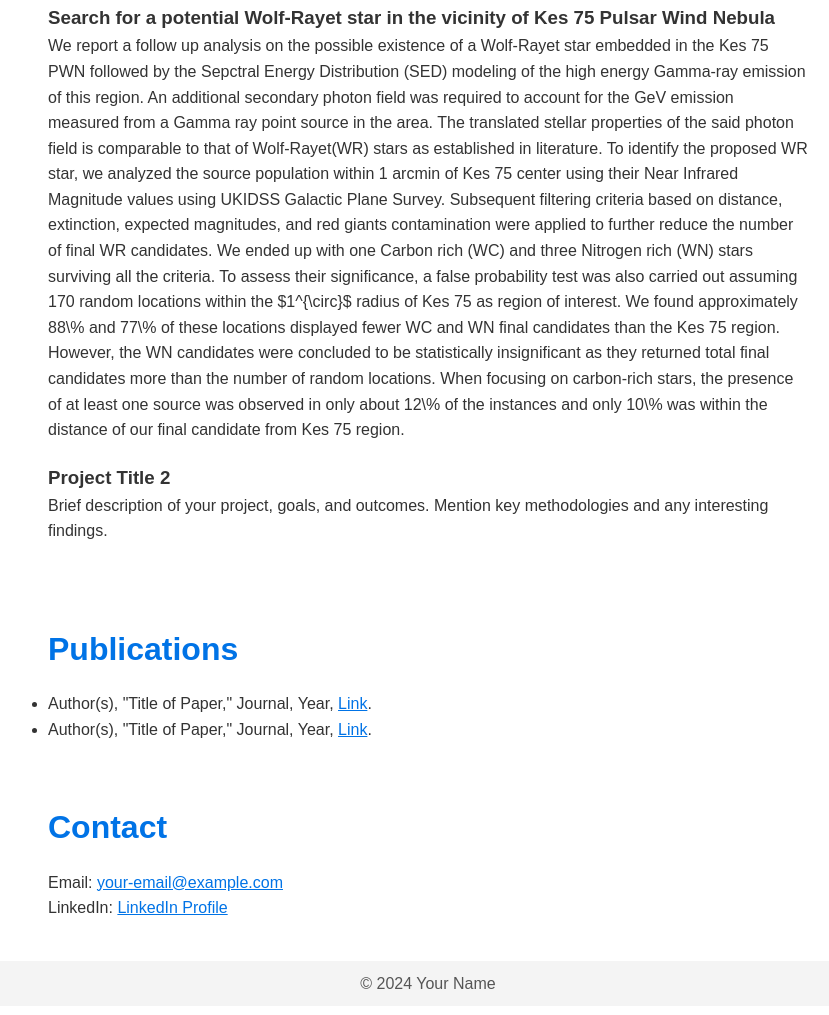
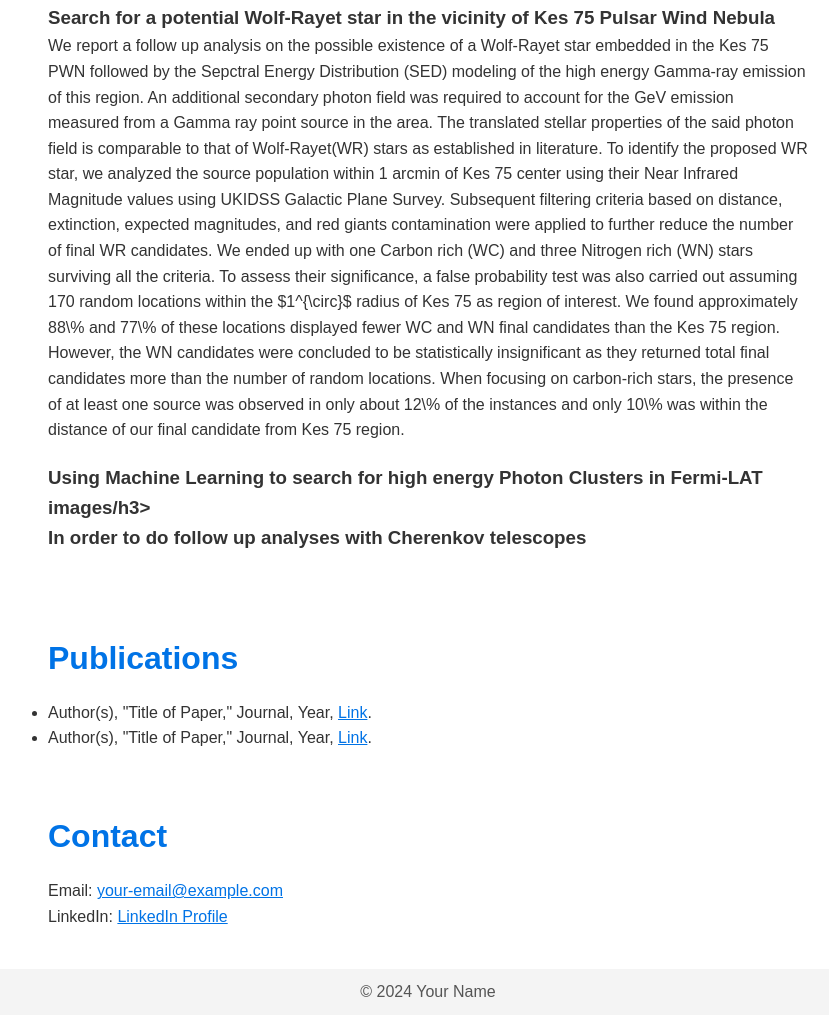
Before and after one commit to Honeyhtun08/honeyhtun.github.io, a plain HTML site: page index.html in a window 1280 px wide. Shown: the part 956-1971 px from the top of the page, without its empty margins (212-1041 px from the left). Drawn offline with Linux system fonts and the light colour scheme.

Commit message:
Update 3 index.html

```diff
--- a/index.html
+++ b/index.html
@@ -65,8 +65,8 @@
                 and only 10\% was within the distance of our final candidate from Kes 75 region.</p>
         </div>
         <div class="project">
-            <h3>Project Title 2</h3>
-            <p>Brief description of your project, goals, and outcomes. Mention key methodologies and any interesting findings.</p>
+            <h3>Using Machine Learning to search for high energy Photon Clusters in Fermi-LAT images/h3>
+            <p>In order to do follow up analyses with Cherenkov telescopes </p>
         </div>
         <!-- Add more projects as needed -->
     </section>
```
